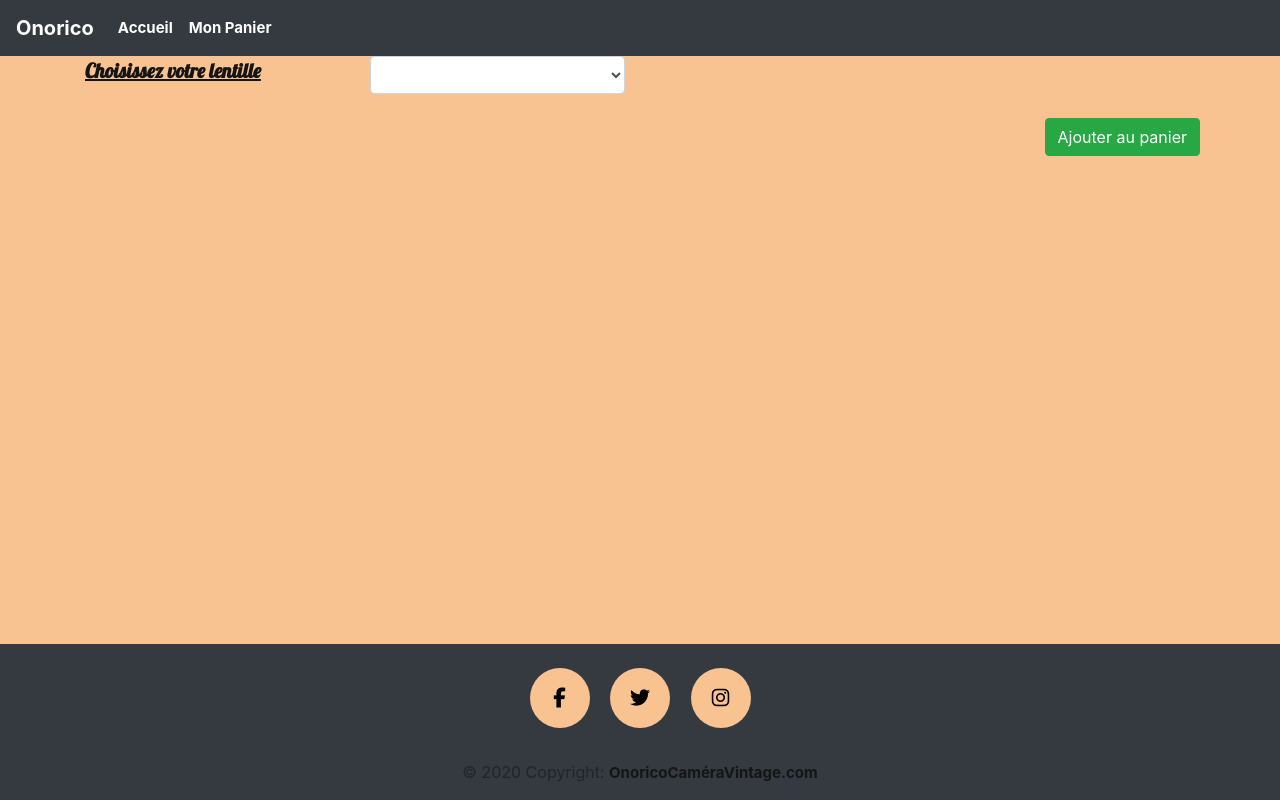
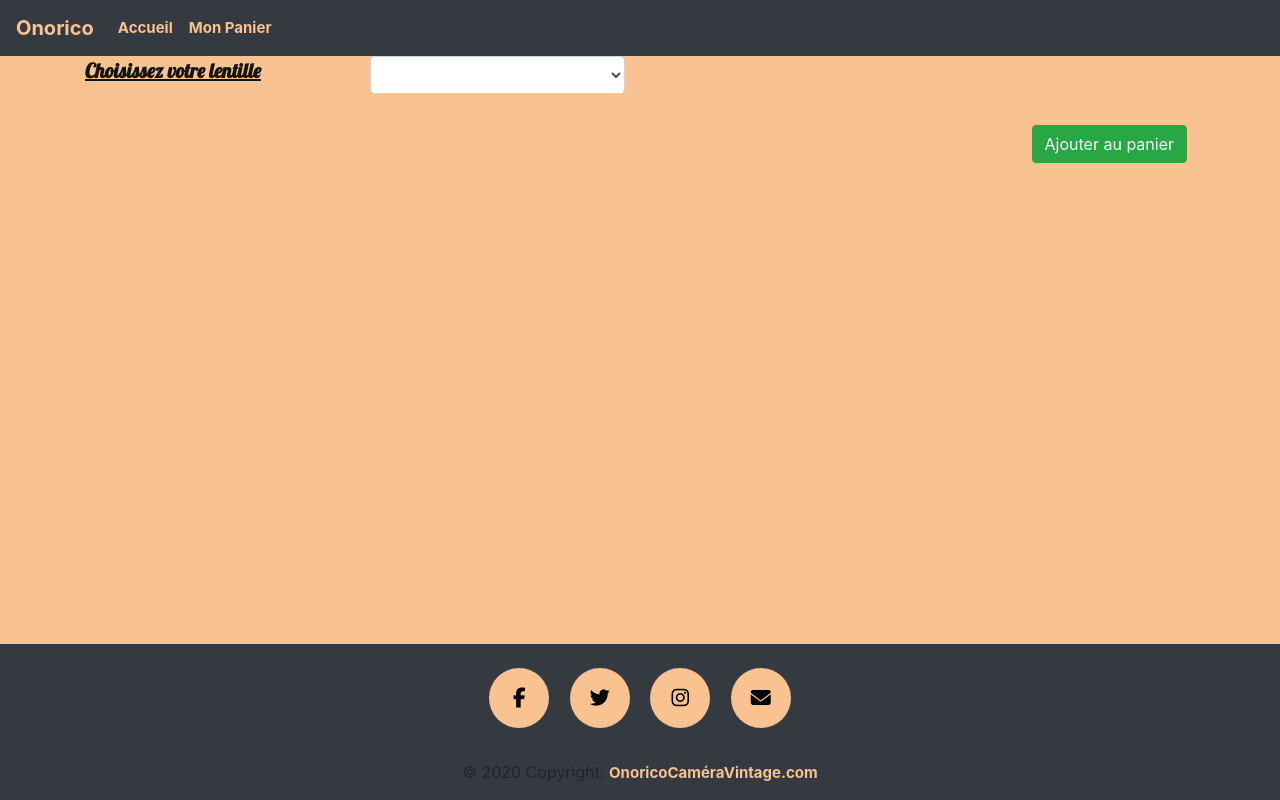
Before and after one commit to gregriedo/P5-site-e-commerce, a plain HTML site: page produit.html in a window 1280 px wide. Drawn offline with nearby package versions, Linux system fonts and the light colour scheme; no server answers.

Commit message:
modification code HTML dans produit.html

```diff
--- a/produit.html
+++ b/produit.html
@@ -13,44 +13,37 @@
 </head>
 
   <body>
-    <nav class="navbar navbar-expand navbar-dark bg-dark">
-    <button class="navbar-toggler" type="button" data-toggle="collapse" data-target="#navbarTogglerDemo03" aria-controls="navbarTogglerDemo03" aria-expanded="false" aria-label="Toggle navigation">
-      <span class="navbar-toggler-icon"></span>
-    </button>
-    <a class="navbar-brand" href="index.html">Onorico</a>
-
-    <div class="collapse navbar-collapse  float-right mr-2" id="navbarTogglerDemo03">
-      <ul class="navbar-nav mr-auto mt-2 mt-lg-0">
-        <li class="nav-item active">
-          <a class="nav-link" href="index.html"><span>Accueil</span></a>
-        </li>
-        <li class="nav-item  active">
-          <a class="nav-link" href="panier.html"><span>Mon Panier</span></a>
-        </li>
-      </ul>
-
-    </div>
-  </nav>
-
+    <nav class="navbar navbar-expand-lg navbar-light bg-dark">
+      <a class="navbar-brand" href="index.html"><span class="link">Onorico</span></a>
+      <button class="navbar-toggler" type="button" data-toggle="collapse" data-target="#navbarNavAltMarkup" aria-controls="navbarNavAltMarkup" aria-expanded="false" aria-label="Toggle navigation">
+        <span class="navbar-toggler-icon"></span>
+      </button>
+      <div class="collapse navbar-collapse" id="navbarNavAltMarkup">
+        <div class="navbar-nav">
+              <a class="nav-item nav-link active" href="index.html"><span class="link">Accueil</span><span class="sr-only">(current)</span></a>
+              <a class="nav-item nav-link" href="panier.html"><span class="link">Mon Panier</span></a>
+        </div>
+      </div>
+    </nav>
     <main class="container row-3">
       <div id="main">
 
       </div>
       <div>
-        <form>
+        <form class="main">
           <div class="row">
-            <div class="col-3">
+            <div class="col-xl-3">
               <label class="underline" for="lenses">Choisissez votre lentille</label>
             </div>
-            <div class="col-3">
+            <div class="col-xl-3">
               <select id="lenses" class="form-control">
 
               </select>
             </div>
 
           </div><br/>
-          <div class="form-row float-right">
-              <button type="submit" id="submit-form" class="btn btn-success  mb-4 ">Ajouter au panier</button>
+          <div class="btn form-row float-right">
+              <button type="submit" id="submit-form" class="btn btn-success  mb-2 ">Ajouter au panier</button>
           </div>
 
         </form>
@@ -89,6 +82,11 @@
               <i class="fab fa-instagram"></i>
             </a>
           </li>
+          <li class="list-inline-item">
+            <a href="mailto:onorico@gmail.com" class="btn-floating btn-envelope mx-1">
+              <i class="fas fa-envelope"></i>
+            </a>
+          </li>
         </ul>
     <!-- Social buttons -->
 
@@ -97,11 +95,13 @@
 
   <!-- Copyright -->
       <div class="footer-copyright text-center py-3">© 2020 Copyright:
-        <a href="#">OnoricoCaméraVintage.com</a>
+        <a class="link" href="#">OnoricoCaméraVintage.com</a>
       </div>
   <!-- Copyright -->
 
     </footer>
     <script src="./scripts/produit.js"></script>
+    <script src="https://code.jquery.com/jquery-3.5.1.slim.min.js" integrity="sha384-DfXdz2htPH0lsSSs5nCTpuj/zy4C+OGpamoFVy38MVBnE+IbbVYUew+OrCXaRkfj" crossorigin="anonymous"></script>
+    <script src="https://cdn.jsdelivr.net/npm/bootstrap@4.5.3/dist/js/bootstrap.min.js" integrity="sha384-w1Q4orYjBQndcko6MimVbzY0tgp4pWB4lZ7lr30WKz0vr/aWKhXdBNmNb5D92v7s" crossorigin="anonymous"></script>
   </body>
 </html>
```
